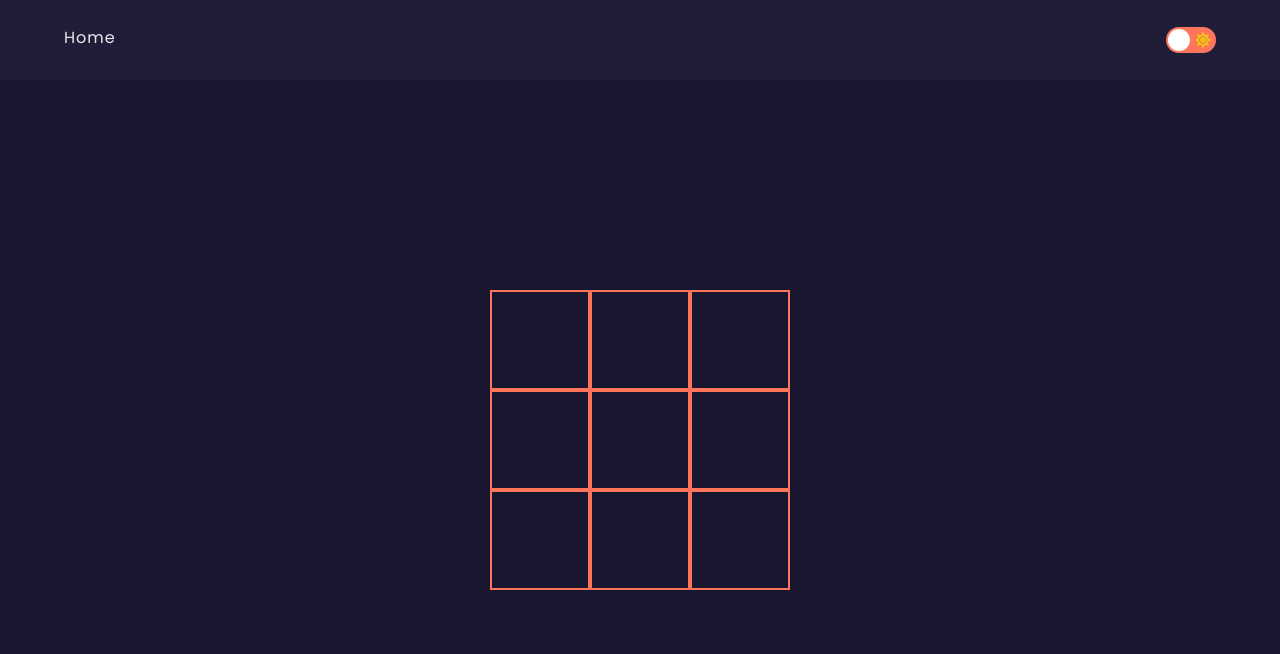
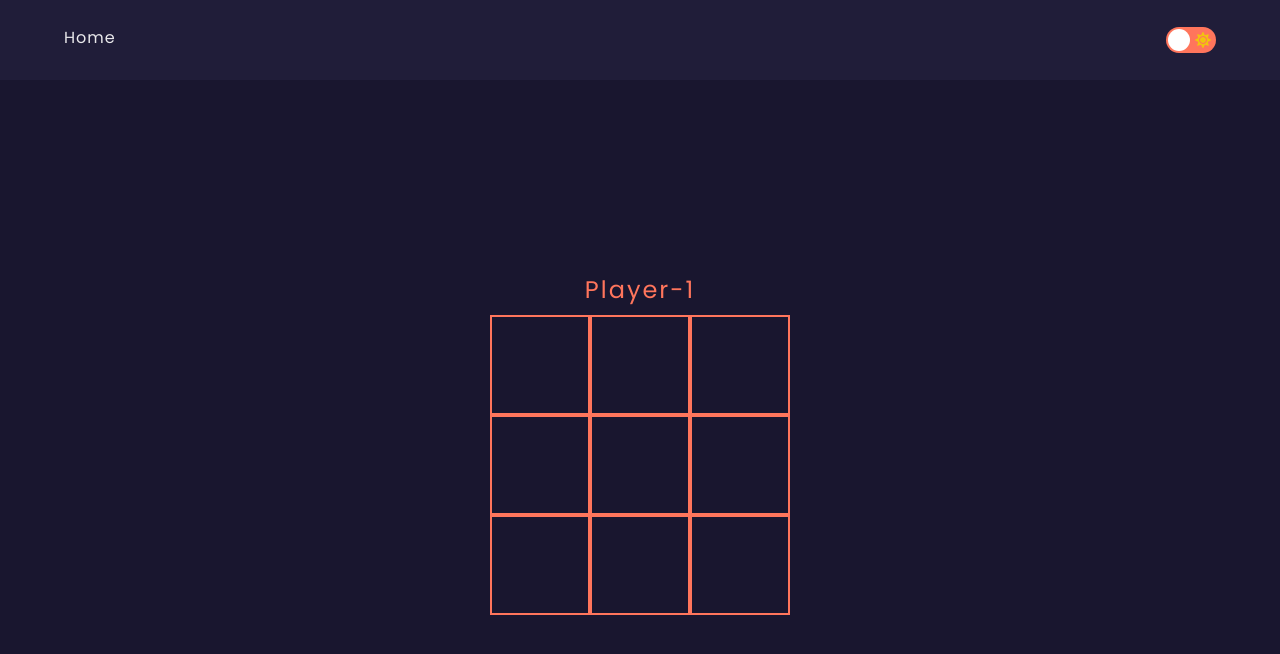
Before and after one commit to vovaushenko/tic-tac-toe-redux-typescript, a React (Create React App) app: page / in a window 1280 px wide. Shown: the top 654 px of the page. Built offline with nearby package versions, Linux system fonts and the light colour scheme.

Commit message:
Start connecting Redux logic with components

```diff
--- a/src/components/Board.tsx
+++ b/src/components/Board.tsx
@@ -1,19 +1,18 @@
 import { FC } from 'react-dom/node_modules/@types/react';
 import styled from 'styled-components';
 import Cell from './Cell';
+import { initialState } from './initialBoardState';
 
 const Board: FC = () => {
+	const handleClick = (e: any) => {
+		console.log(e.target.id);
+	};
+
 	return (
-		<StyledBoard>
-			<Cell />
-			<Cell />
-			<Cell />
-			<Cell />
-			<Cell />
-			<Cell />
-			<Cell />
-			<Cell />
-			<Cell />
+		<StyledBoard onClick={handleClick}>
+			{initialState.map((el) => (
+				<Cell key={el.id} {...el} />
+			))}
 		</StyledBoard>
 	);
 };
--- a/src/components/Cell.tsx
+++ b/src/components/Cell.tsx
@@ -1,8 +1,13 @@
 import { FC } from 'react';
 import styled from 'styled-components';
 
-const Cell: FC = () => {
-	return <StyledCell></StyledCell>;
+interface CellInterface {
+	id: number;
+	content: string;
+}
+
+const Cell: FC<CellInterface> = ({ id, content }) => {
+	return <StyledCell id={String(id)}>{content}</StyledCell>;
 };
 
 const StyledCell = styled.div`
--- a/src/components/CenteredContainer.tsx
+++ b/src/components/CenteredContainer.tsx
@@ -9,6 +9,7 @@ const StyledContainer = styled.section`
 	display: flex;
 	align-items: center;
 	justify-content: center;
+	flex-direction: column;
 	min-width: 100vw;
 	min-height: calc(100vh - 5rem);
 	margin: 0 auto;
--- a/src/pages/Main.tsx
+++ b/src/pages/Main.tsx
@@ -2,10 +2,13 @@ import { FC } from 'react';
 import Board from '../components/Board';
 
 import CenteredContainer from '../components/CenteredContainer';
+import { useTypedSelector } from '../hooks/useTypedSelector';
 
 const Main: FC = () => {
+	const { player } = useTypedSelector((state) => state.board);
 	return (
 		<CenteredContainer>
+			<h1>{player}</h1>
 			<Board />
 		</CenteredContainer>
 	);
--- a/src/store/reducers/index.ts
+++ b/src/store/reducers/index.ts
@@ -1,4 +1,5 @@
 import { combineReducers } from 'redux';
+import { boardReducer } from './boardReducer';
 import { themeReducer } from './themeReducer';
 
 /*
@@ -9,6 +10,7 @@ import { themeReducer } from './themeReducer';
 
 export const rootReducer = combineReducers({
 	theme: themeReducer,
+	board: boardReducer,
 });
 
 /*
```
